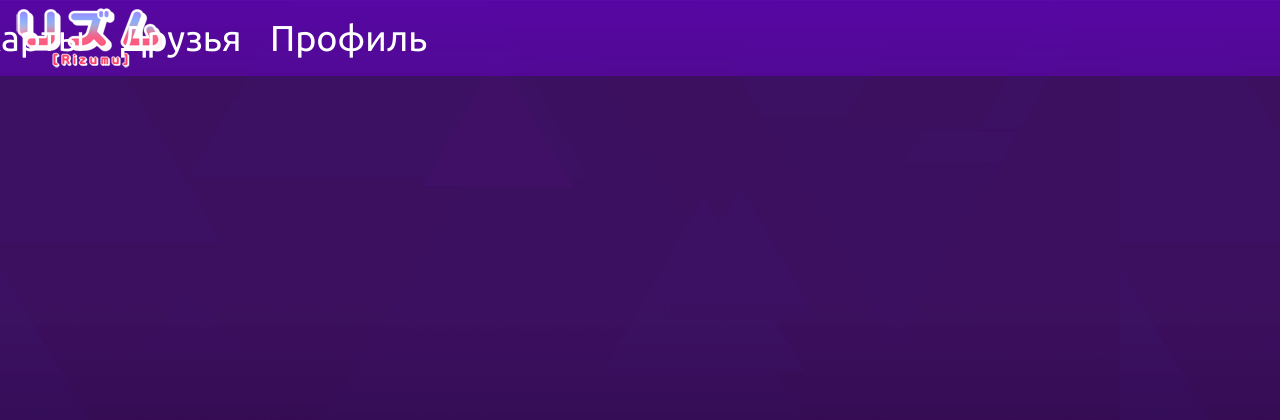
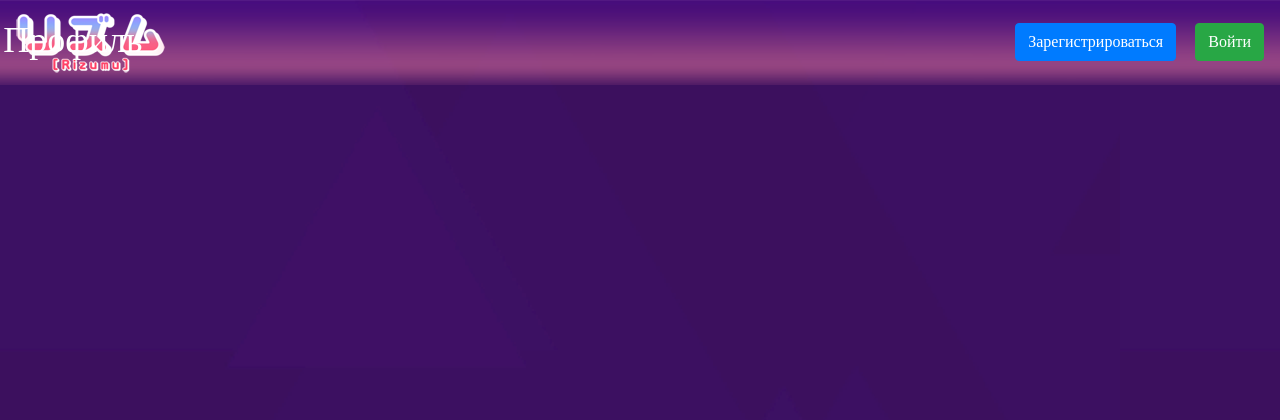
Before and after one commit to alino4ka92/Rizumu-web, a Flask app: page /test_visual in a window 1280 px wide. Shown: the top 420 px of the page. Run offline with Flask 2, Linux system fonts and the light colour scheme; some libraries are stand-ins or nearby versions; some web fonts are replaced.

Commit message:
форма регистрации, авторизации

```diff
--- a/main.py
+++ b/main.py
@@ -7,6 +7,7 @@
 import flask
 from flask import make_response, request
 from flask_restful import reqparse, abort, Api, Resource
+from forms.user import RegisterForm, LoginForm
 
 app = Flask(__name__)
 app.config['SECRET_KEY'] = 'yandexlyceum_secret_key'
@@ -26,9 +27,55 @@
     logout_user()
     return redirect("/")
 
+
 @app.route('/test_visual')
 def test_visual():
     return render_template('base.html', title="1")
+
+
+@app.route('/')
+@app.route('/index')
+def index():
+    return render_template('base.html', title="1")
+
+
+@app.route('/register', methods=['GET', 'POST'])
+def reqister():
+    form = RegisterForm()
+    if form.validate_on_submit():
+        if form.password.data != form.password_again.data:
+            return render_template('register.html', title='Регистрация',
+                                   form=form,
+                                   message="Пароли не совпадают")
+        db_sess = db_session.create_session()
+        if db_sess.query(User).filter(User.email == form.email.data).first():
+            return render_template('register.html', title='Регистрация',
+                                   form=form,
+                                   message="Такой пользователь уже есть")
+        user = User(
+            name=form.name.data,
+            email=form.email.data,
+        )
+        user.set_password(form.password.data)
+        db_sess.add(user)
+        db_sess.commit()
+        return redirect('/login')
+    return render_template('register.html', title='Регистрация', form=form)
+
+
+@app.route('/login', methods=['GET', 'POST'])
+def login():
+    form = LoginForm()
+    if form.validate_on_submit():
+        db_sess = db_session.create_session()
+        user = db_sess.query(User).filter(User.email == form.email.data).first()
+        if user and user.check_password(form.password.data):
+            login_user(user, remember=form.remember_me.data)
+            return redirect("/")
+        return render_template('login.html',
+                               message="Неправильный логин или пароль",
+                               form=form)
+    return render_template('login.html', title='Авторизация', form=form)
 
 
 def main():
--- a/static/css/body.css
+++ b/static/css/body.css
@@ -5,7 +5,10 @@
 body {
     background-image: url(/static/img/background.png);
 }
-
+@font-face {
+    font-family: CorpRound;
+    src: url(/static/fonts/rizumu.ttf);
+}
 .alter-button {
     height:60px;
     width:150px;
@@ -15,25 +18,41 @@
     outline:none;
     color: #ffffff;
     font-size: 36px;
-    font-family: Ubuntu, sans-serif;
+    font-family: CorpRound;
+}
+.alter-button:hover {
+    text-decoration: none;
+    color: #ffffff;
 }
 
+.login-btn {
+    font-family: CorpRound;
+}
 .logo-button {
     background-image: url(/static/img/rizumu.png);
 }
 
 .maps-button {
     position: absolute;
-    right: 880pt;
+    right: 1080pt;
+
 }
-
-
 .friend-button {
     position: absolute;
-    right: 768pt;
+    right: 968pt;
 }
 
 .profile-button {
     position: absolute;
-    right: 645pt;
+    right: 845pt;
 }
+
+h1 {
+    padding: 30px 0px 10px 0px;
+    color: #ffffff;
+    font-family: CorpRound;
+}
+
+p {
+    font-family: CorpRound;
+}
--- a/templates/base.html
+++ b/templates/base.html
@@ -2,7 +2,7 @@
 <html lang="en">
 <head>
     <meta charset="UTF-8">
-    <link rel="stylesheet" href="/static/css/body.css">
+    <link rel="stylesheet" type="text/css" href="/static/css/body.css">
     <link rel="stylesheet" type="text/css"
           href="http://fonts.googleapis.com/css?family=Ubuntu:regular,bold&subset=Latin">
     <link rel="stylesheet"
@@ -14,10 +14,18 @@
 <body>
 <header>
     <nav class="navbar">
-        <button class="logo-button alter-button"></button>
-        <button class="maps-button alter-button">Карты</button>
-        <button class="friend-button alter-button">Друзья</button>
-        <button class="profile-button alter-button">Профиль</button>
+        <a class="logo-button alter-button" href="/index"></a>
+        <a class="maps-button alter-button" href="/index">Карты</a>
+        <a class="friend-button alter-button" href="/index">Друзья</a>
+        <a class="profile-button alter-button" href="/index">Профиль</a>
+        {% if current_user.is_authenticated %}
+            <a class="navbar-brand" href="/logout">{{ current_user.name }}</a>
+        {% else %}
+        <p>
+            <a class="login-btn btn btn-primary" href="/register" style="margin-top: 15px; margin-left: 15px">Зарегистрироваться</a>
+            <a class="btn btn-success login-btn" href="/login" style="margin-top: 15px; margin-left: 15px">Войти</a>
+        </p>
+        {% endif %}
     </nav>
 </header>
 <main role="main" class="container">
```
Also changed, not shown: forms/user.py (added, +18 -0 lines), templates/login.html (added, +29 -0 lines), templates/register.html (added, +46 -0 lines), db/rizumu.db, static/img/background.png, static/img/backline1.png.
